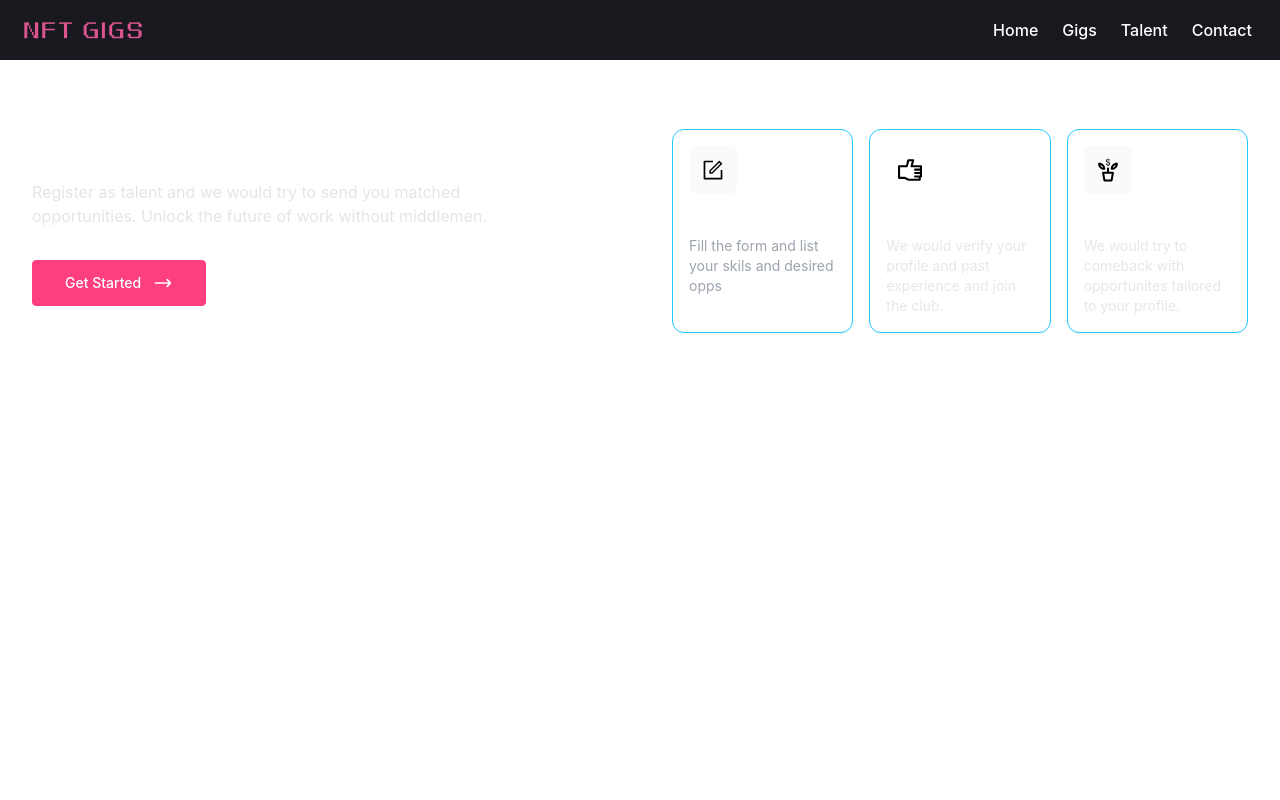
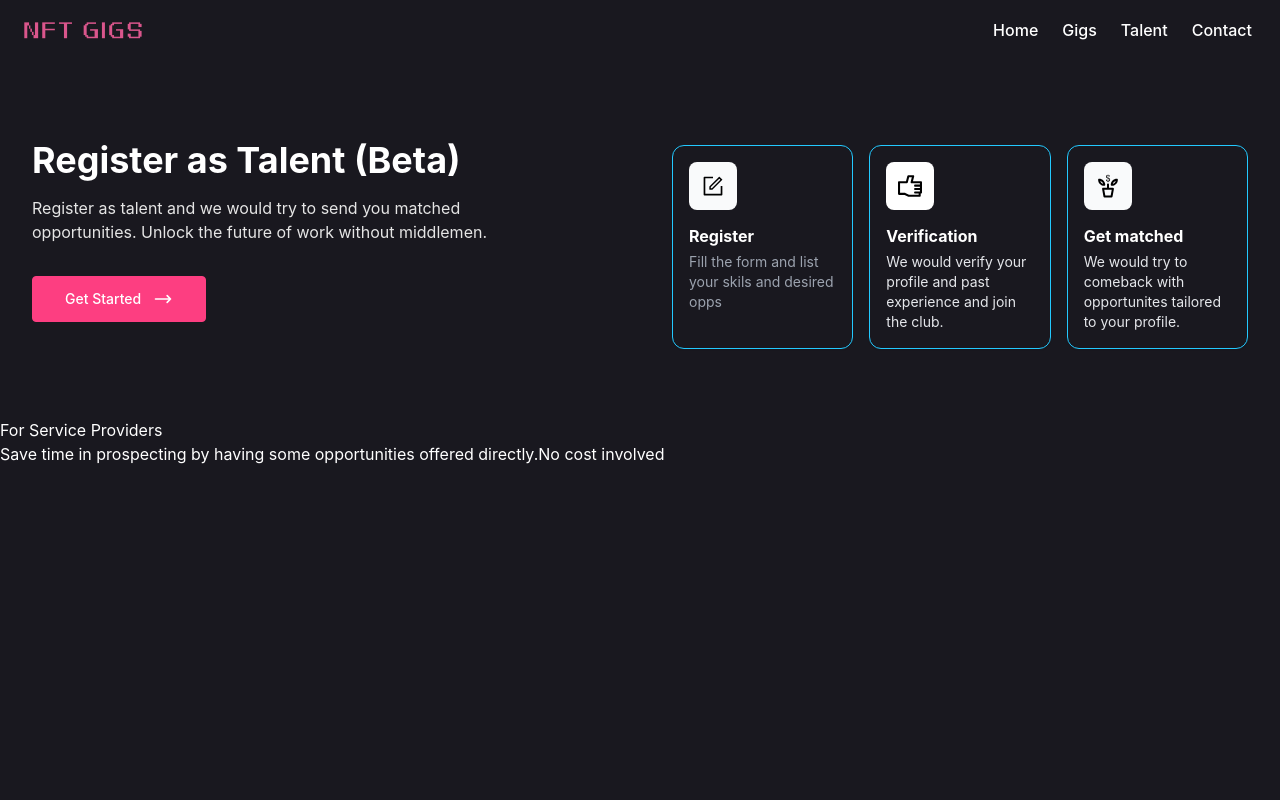
Before and after one commit to doberman1551/gigs, a Next.js app: page /talent in a window 1280 px wide. Shown: the top 800 px of the page. Built offline with nearby package versions, Linux system fonts and the light colour scheme.

Commit message:
fix bg color on talent

```diff
--- a/pages/talent/index.js
+++ b/pages/talent/index.js
@@ -3,7 +3,7 @@ import BottomJobCard from '../../components/BottomJobCard'
 
 const index = () => {
   return (
-    <section clasName="bg-background pt-4">
+    <section className="bg-background pt-4">
     <div className="max-w-screen-2xl px-4 py-16 sm:px-6 lg:px-8 mx-auto">
       <div
         className="grid grid-cols-1 lg:grid-cols-2 gap-y-8 lg:gap-x-16 lg:items-center"
```
